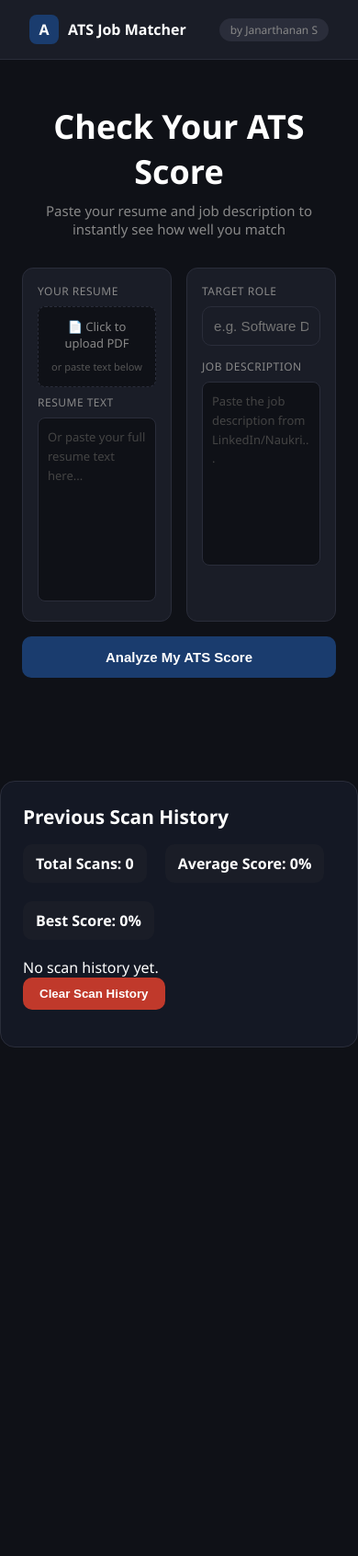
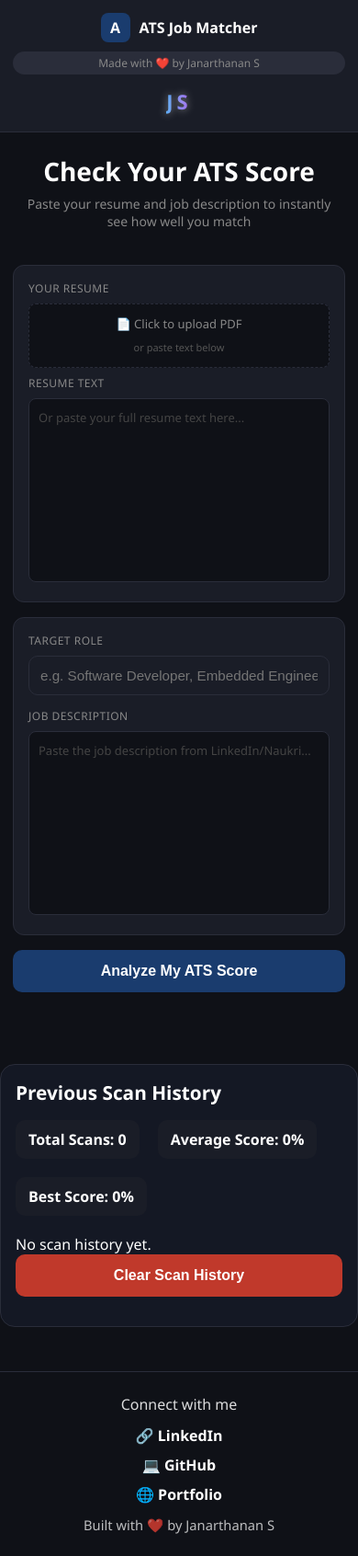
Before and after one commit to Janarthanana057/ats-job-matcher, a Flask app: page / in a window 390 px wide. Shown: the whole page at 92% size. Before the commit the page ends 1139 px from the top, so only its background shows below. Run offline with Flask 3, Linux system fonts and the light colour scheme; data that the repository does not hold is empty; parts of the project's set-up code (start-up, migrations or seed data) failed here and were passed over.

Commit message:
update js update

```diff
--- a/ats-job-matcher/static/script.js
+++ b/ats-job-matcher/static/script.js
@@ -48,6 +48,9 @@ function handlePDF(input) {
 // MAIN ANALYZE FUNCTION
 // =========================
 async function analyze() {
+  const analyzeBtn = document.querySelector(".analyze-btn");
+  analyzeBtn.disabled = true;
+  analyzeBtn.textContent = "Analyzing...";
   const resume = document.getElementById("resume").value.trim();
   const jd = document.getElementById("jd").value.trim();
   const targetRole = document.getElementById("target-role").value.trim();
@@ -65,10 +68,38 @@ async function analyze() {
     return;
   }
 
-  // =========================
+  /// =========================
   // SHOW LOADER
   // =========================
-  document.getElementById("loader").style.display = "block";
+  document.getElementById("loader").style.display = "flex";
+
+  const loadingFill = document.getElementById("loading-progress-fill");
+  const loadingPercent = document.getElementById("loading-percent");
+  const loadingText = document.getElementById("loading-text");
+
+  let progress = 0;
+
+  const progressInterval = setInterval(() => {
+    if (progress < 95) {
+      progress += Math.floor(Math.random() * 8) + 1;
+
+      if (progress > 95) progress = 95;
+
+      loadingFill.style.width = `${progress}%`;
+      loadingPercent.textContent = `${progress}%`;
+
+      if (progress < 25) {
+        loadingText.textContent = "Parsing Resume...";
+      } else if (progress < 50) {
+        loadingText.textContent = "Matching Keywords...";
+      } else if (progress < 75) {
+        loadingText.textContent = "Scoring ATS...";
+      } else {
+        loadingText.textContent = "Finalizing Report...";
+      }
+    }
+  }, 120);
+
   document.getElementById("results").style.display = "none";
 
   try {
@@ -99,14 +130,26 @@ async function analyze() {
     const responseData = await response.json();
     const data = responseData.data || responseData;
 
-    // Hide loader
-    document.getElementById("loader").style.display = "none";
+    clearInterval(progressInterval);
+
+    loadingFill.style.width = "100%";
+    loadingPercent.textContent = "100%";
+    loadingText.textContent = "Analysis Complete!";
+
+    setTimeout(() => {
+      loadingText.textContent = "Analyzing your resume...";
+      loadingFill.style.width = "0%";
+      loadingPercent.textContent = "0%";
+    }, 400);
+
+    setTimeout(() => {
+      document.getElementById("loader").style.display = "none";
+    }, 500);
 
     if (data.error) {
       alert(data.error);
       return;
     }
-
     // =========================
     // EXTRACT DATA
     // =========================
@@ -455,8 +498,16 @@ async function analyze() {
     });
 
   } catch (error) {
-    // Hide loader
+    // Reset loader safely
     document.getElementById("loader").style.display = "none";
+
+    const loadingFill = document.getElementById("loading-progress-fill");
+    const loadingPercent = document.getElementById("loading-percent");
+    const loadingText = document.getElementById("loading-text");
+
+    if (loadingFill) loadingFill.style.width = "0%";
+    if (loadingPercent) loadingPercent.textContent = "0%";
+    if (loadingText) loadingText.textContent = "Analyzing your resume...";
 
     // Debug
     console.error("Analyze Error:", error);
--- a/ats-job-matcher/static/style.css
+++ b/ats-job-matcher/static/style.css
@@ -754,7 +754,247 @@ body {
   font-size: 0.95rem;
 }
 
+
+
+
+
+/* CENTER JS BRAND */
+.nav-center {
+  position: absolute;
+  left: 50%;
+  transform: translateX(-50%);
+}
+
+.brand-js {
+  font-size: 1.6rem;
+  font-weight: 900;
+  letter-spacing: 4px;
+  background: linear-gradient(90deg, #4facfe, #a855f7);
+  -webkit-background-clip: text;
+  -webkit-text-fill-color: transparent;
+  animation: glowPulse 2.8s infinite ease-in-out;
+}
+
+@keyframes glowPulse {
+  0% {
+    opacity: 0.7;
+    text-shadow: 0 0 4px rgba(255,255,255,0.2);
+  }
+  50% {
+    opacity: 1;
+    text-shadow: 0 0 10px rgba(255,255,255,0.6);
+  }
+  100% {
+    opacity: 0.7;
+    text-shadow: 0 0 4px rgba(255,255,255,0.2);
+  }
+}
+
+.analyze-btn:hover {
+  transform: translateY(-2px);
+  box-shadow: 0 8px 20px rgba(79, 172, 254, 0.25);
+}
+
+
 /* =========================
-   previce histry cleared
+   FOOTER
+========================= */
+.footer {
+  margin-top: 3rem;
+  padding: 2rem 1rem;
+  text-align: center;
+  border-top: 1px solid #2A2D3A;
+  color: rgba(255,255,255,0.85);
+}
+
+.footer-links {
+  margin: 12px 0;
+  display: flex;
+  justify-content: center;
+  gap: 18px;
+  flex-wrap: wrap;
+}
+
+.footer-links a {
+  color: white;
+  text-decoration: none;
+  font-weight: 600;
+  transition: 0.3s ease;
+}
+
+.footer-links a:hover {
+  opacity: 0.8;
+  transform: translateY(-2px);
+}
+
+.footer-credit {
+  margin-top: 10px;
+  font-size: 0.92rem;
+  opacity: 0.85;
+}
+
+
+/* =========================
+mobile version
+
 
 ========================= */
+/* =========================
+   MOBILE RESPONSIVE FIX
+========================= */
+@media (max-width: 768px) {
+
+  body {
+    padding: 0;
+    margin: 0;
+  }
+
+  .navbar {
+    flex-direction: column;
+    gap: 8px;
+    padding: 14px;
+    text-align: center;
+  }
+
+  .nav-logo,
+  .nav-center,
+  .nav-tag {
+    width: 100%;
+    justify-content: center;
+    text-align: center;
+  }
+
+  .hero {
+    padding: 24px 16px;
+    text-align: center;
+  }
+
+  .hero h1 {
+    font-size: 28px;
+    line-height: 1.3;
+  }
+
+  .hero p {
+    font-size: 14px;
+    padding: 0 8px;
+  }
+
+  .container {
+    width: 100%;
+    padding: 14px;
+    box-sizing: border-box;
+  }
+
+  .input-grid,
+  .score-grid,
+  .keywords-grid,
+  .breakdown-grid {
+    display: grid;
+    grid-template-columns: 1fr !important;
+    gap: 16px;
+  }
+
+  .input-card,
+  .score-card,
+  .keyword-card,
+  .advice-box,
+  .history-section {
+    width: 100%;
+    box-sizing: border-box;
+    padding: 16px;
+  }
+
+  textarea,
+  input[type="text"] {
+    width: 100%;
+    font-size: 16px;
+    box-sizing: border-box;
+  }
+
+  .analyze-btn,
+  .clear-history-btn {
+    width: 100%;
+    font-size: 16px;
+    padding: 14px;
+  }
+
+  .progress-section {
+    width: 100%;
+  }
+
+  .history-item {
+    display: flex;
+    flex-direction: column;
+    gap: 6px;
+    padding: 12px;
+  }
+
+  .footer {
+    padding: 24px 16px;
+    text-align: center;
+  }
+
+  .footer-links {
+    display: flex;
+    flex-direction: column;
+    gap: 10px;
+    align-items: center;
+  }
+
+  .footer-links a {
+    width: 100%;
+    max-width: 220px;
+    text-align: center;
+  }
+
+  .loader {
+    padding: 20px;
+  }
+
+  .loading-progress-bar {
+    width: 90%;
+    max-width: 280px;
+  }
+
+  .brand-js {
+    font-size: 28px;
+  }
+
+
+
+
+
+
+
+.navbar {
+  display: flex;
+  flex-direction: column;
+  align-items: center;
+  gap: 10px;
+  padding: 14px;
+}
+
+.nav-left,
+.nav-center,
+.nav-right {
+  position: static !important;
+  transform: none !important;
+  width: 100%;
+  display: flex;
+  justify-content: center;
+  text-align: center;
+}
+
+.nav-center {
+  order: 2;
+}
+
+.nav-right {
+  order: 3;
+}
+
+.brand-js {
+  font-size: 22px;
+  margin: 4px 0;
+}
+}
--- a/ats-job-matcher/templates/index.html
+++ b/ats-job-matcher/templates/index.html
@@ -14,7 +14,10 @@
       <span class="logo-icon">A</span>
       <span class="logo-text">ATS Job Matcher</span>
     </div>
-    <div class="nav-tag">by Janarthanan S</div>
+    <div class="nav-center">
+      <span class="brand-js">JS</span>
+    </div>
+    <div class="nav-tag">Made with ❤️ by Janarthanan S</div>
   </nav>
 
   <!-- HERO -->
@@ -79,7 +82,14 @@
     <!-- LOADER -->
     <div class="loader" id="loader">
       <div class="spinner"></div>
-      <p>Analyzing your resume...</p>
+
+      <p id="loading-text">Analyzing your resume...</p>
+
+      <div class="loading-progress-bar">
+        <div class="loading-progress-fill" id="loading-progress-fill"></div>
+      </div>
+
+      <p id="loading-percent">0%</p>
     </div>
 
     <!-- RESULTS -->
@@ -251,6 +261,17 @@
   </div>
 
   <script src="/static/script.js"></script>
+<!-- FOOTER -->
+<footer class="footer">
+  <p>Connect with me</p>
 
+  <div class="footer-links">
+    <a href="https://www.linkedin.com/in/janarthananmit/" target="_blank"> 🔗 LinkedIn</a>
+    <a href="https://github.com/Janarthanana057" target="_blank">💻 GitHub</a>
+    <a href="https://janarthanan-vert.vercel.app/" target="_blank">🌐 Portfolio</a>
+  </div>
+
+  <p class="footer-credit">Built with ❤️ by Janarthanan S</p>
+</footer>
 </body>
 </html>
```
Also changed, not shown: ats-job-matcher/app.py (line endings or trailing spaces), ats-job-matcher/instance/ats.db.
